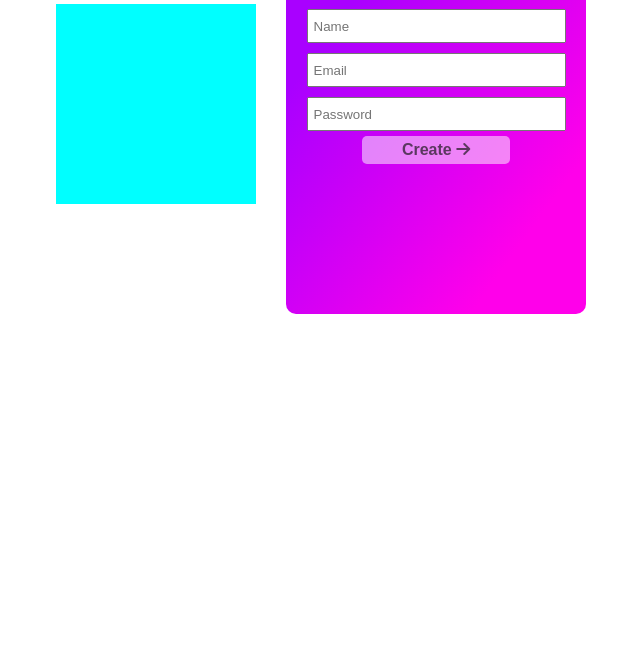
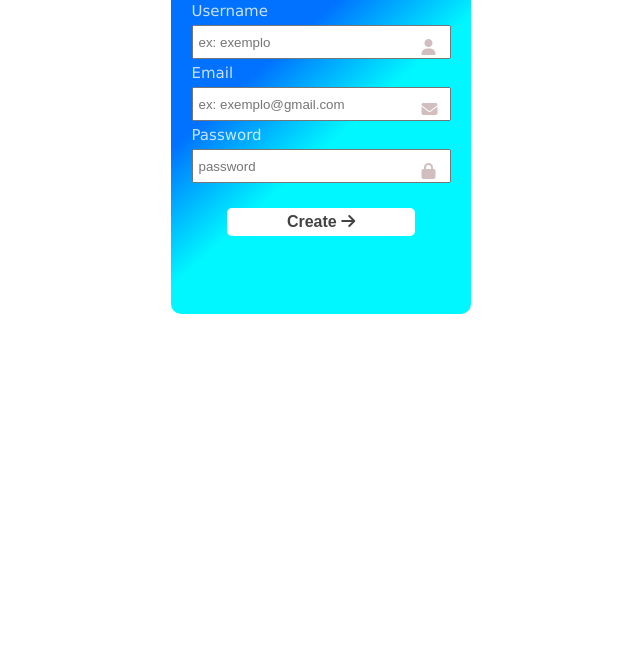
Before and after one commit to br3nds0n/open-system, a website: page public/index.html in a window 1280 px wide. Shown: the part 151-800 px from the top of the page, without its empty margins (319-959 px from the left). Drawn offline with Linux system fonts and the light colour scheme.

Commit message:
feat: registration form completed

```diff
--- a/public/css/style.css
+++ b/public/css/style.css
@@ -16,19 +16,20 @@ height: 510px;
     width: 200px;
     height: 200px;
     margin: 0px 30px 0px 0px;
+    display: none;
 }
 
 .main .container-cadastro{
     width: 300px;
     height: 420px;
-    background: rgb(255,0,234);
-    background: linear-gradient(306deg, rgba(255,0,234,1) 19%, rgba(169,0,255,1) 76%);
+    background: rgb(0,247,255);
+    background: linear-gradient(318deg, rgba(0,247,255,1) 43%, rgba(0,114,255,1) 63%);
     border-radius: 10px;
 }
 
 .main .container-cadastro header{
     text-align: center;
-    margin: 20px 0px 0px 0px;
+    margin: 20px 0px 20px 0px;
     color: #ffffff;
     font-family: 'Lucida Sans', 'Lucida Sans Regular', 'Lucida Grande', 'Lucida Sans Unicode', Geneva, Verdana, sans-serif;
 }
@@ -45,7 +46,8 @@ height: 510px;
     display: flex;
     justify-content: center;
     align-items: center;
-    height: 200px;
+    height: 230px;
+    margin: 0px 0px 35px 0px;
 
 }
 
@@ -62,13 +64,16 @@ height: 510px;
 .main .container-cadastro .formulario #form-cadastro .form {
    display: flex;
    flex-direction: column;
+   position: relative;
 
 }
 
 
 .main .container-cadastro .formulario #form-cadastro .form label{
-
-font-size: 15px;
+  color: #ffffffc9;
+  font-size: 15px;
+  margin: 0px 0px 0px 5px;
+  font-family:'Lucida Sans', 'Lucida Sans Regular', 'Lucida Grande', 'Lucida Sans Unicode', Geneva, Verdana, sans-serif;
  }
 
 
@@ -81,28 +86,38 @@ font-size: 15px;
     outline: none;
 
 
+
 }
 
 
 .main .container-cadastro .formulario #form-cadastro .button button{
-  padding: 5px 40px 5px 40px;
+  padding: 5px 60px 5px 60px;
+  margin: 20px 0px 0px 0px;
   font-size: 1em;
   border-radius: 5px;
   border: none;
-  background-color: #ffffff83;
+  background-color: #ffffff;
   transition: 500ms;
   font-weight:580;
-  color: #141414ab;
+  color: #000000bd;
   cursor: pointer;
 }
 
 
 .main .container-cadastro .formulario #form-cadastro .button button:hover{
-   background-color: #ffffff;
+   background-color: #ffffffc0;
    color: #141414;
    transition: 500ms;
   }
 
 .inputErro{
-    color: red;
+    border: 1px solid red;
+
 }
+
+.fa-user, .fa-envelope, .fa-lock{
+    position: absolute;
+    top: 37px;
+    left: 235px;
+    color: #d1bebe;
+}
--- a/public/index.html
+++ b/public/index.html
@@ -5,7 +5,8 @@
     <meta http-equiv="X-UA-Compatible" content="IE=edge">
     <meta name="viewport" content="width=device-width, initial-scale=1.0">
     <link rel="stylesheet" href="css/style.css">
-    <title>Document</title>
+    <link rel="shortcut icon" href="image/users-solid (2).svg" type="image/x-icon">
+    <title>Cadastro</title>
   </head>
 
   <body>
@@ -30,26 +31,29 @@
               <form id="form-cadastro" action="http://localhost:3000/api/cadastrar" method="post">
 
                 <div class="form">
-
-                <input type="text" id="name" name="user" placeholder="Name">
+                  <label >Username</label>
+                    <input type="text" id="name" name="user" placeholder="ex: exemplo ">
+                    <i class="fa-solid fa-user "></i>
                 </div>
 
                 <div class="form">
-
-                  <input type="email" id="email" name="email" placeholder="Email">
+                  <label>Email</label>
+                  <input type="email" id="email" name="email" placeholder="ex: exemplo@gmail.com">
+                  <i class="fa-solid fa-envelope"></i>
                 </div>
 
                 <div class="form">
-
-                  <input type="password" id="password" name="password" placeholder="Password">
-
+                  <label >Password</label>
+                   <input type="password" id="password" name="password" placeholder="password">
+                   <i class="fa-solid fa-lock"></i>
                 </div>
 
                 <div class="button">
-                  <button type="submit" class="cadastrar">Create <i class="fa-solid fa-arrow-right"></i></button>
+                 <button type="submit"  class="cadastrar"> Create <i class="fa-solid fa-arrow-right"></i></button>
                 </div>
               </form>
             </div>
+
 
           </div>
 
--- a/public/js/sricpt.js
+++ b/public/js/sricpt.js
@@ -5,6 +5,7 @@ formulario.addEventListener('submit', cadastrar)
 
 function cadastrar (event) {
   event.preventDefault()
+
   const name = document.getElementById('name')
   const email = document.getElementById('email')
   const password = document.getElementById('password')
@@ -37,4 +38,9 @@ function cadastrar (event) {
   } else {
     password.classList.remove('inputErro')
   }
+
+  if (!erro) {
+    formulario.submit()
+    window.alert('usuário cadastrado')
+  }
 }
```
Also changed, not shown: public/image/users-solid (2).svg (added).
